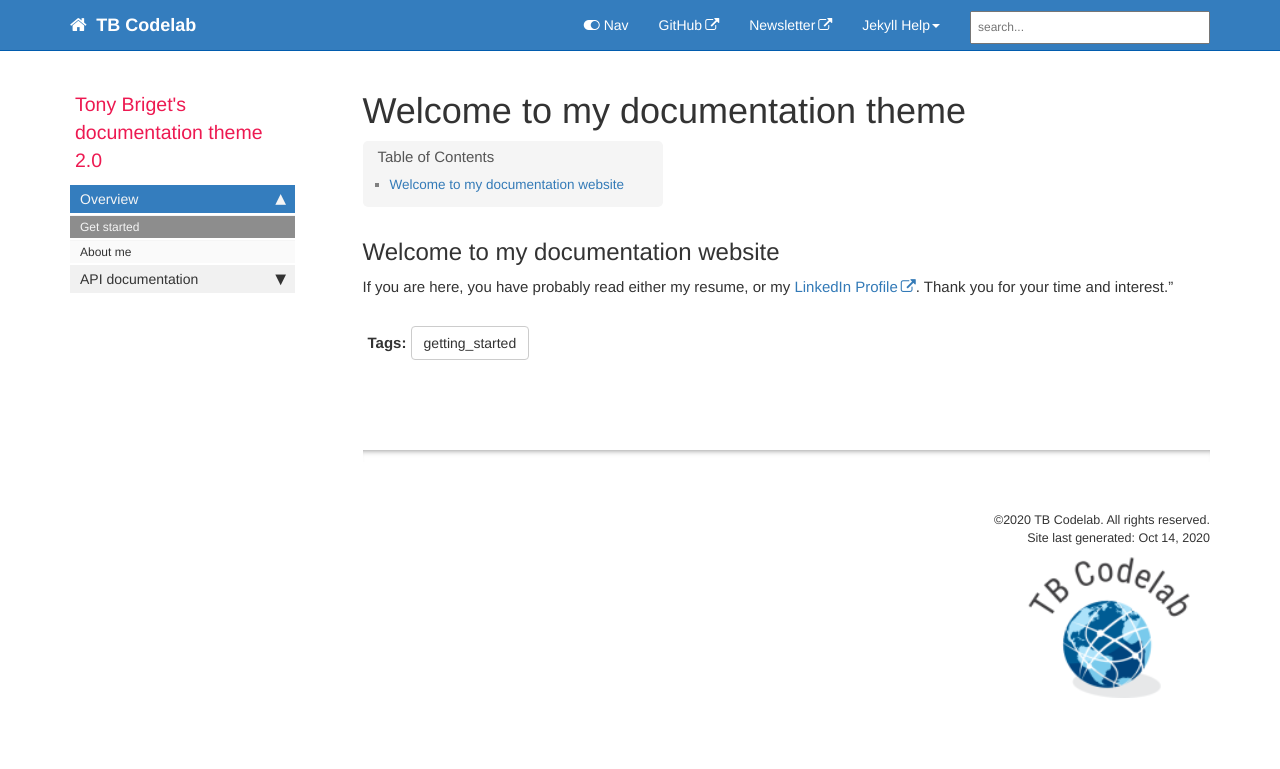
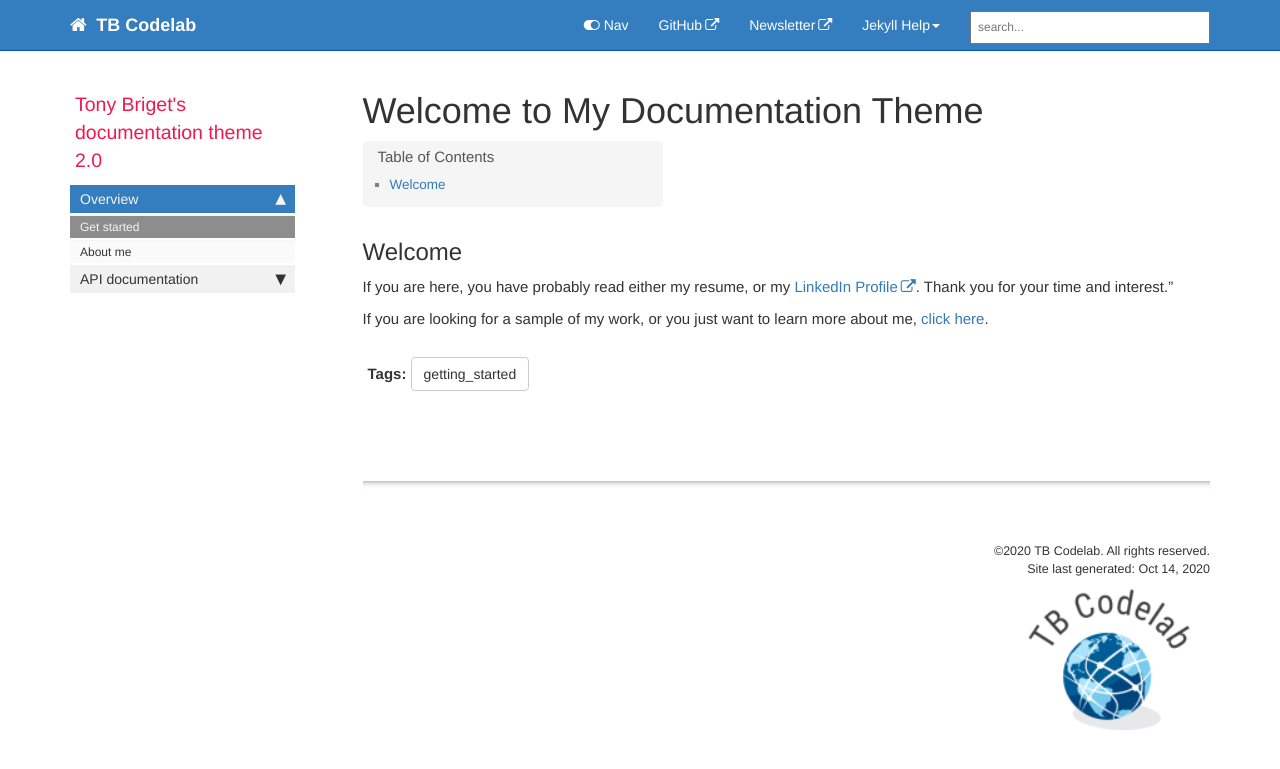
Before and after one commit to TonyBgithub/mydoctheme, a Jekyll site: the page built from index.md, in a window 1280 px wide. Shown: the top 769 px of the page. Built offline with Jekyll 4.4.1, drawn with Linux system fonts in a browser that asks for light colours; comment, search, counter and statistics services are not loaded.

Commit message:
changing homepage

```diff
--- a/index.md
+++ b/index.md
@@ -1,13 +1,15 @@
 ---
-title: "Welcome to my documentation theme"
+title: "Welcome to My Documentation Theme"
 keywords: sample homepage
 tags: [getting_started]
 sidebar: mydoc_sidebar
 permalink: index.html
 ---
 
-## Welcome to my documentation website
+## Welcome
 
 If you are here, you have probably read either my resume, or my <a alt='LinkedIn profile' href='https://www.linkedin.com/in/tony-briget-52640017a/?originalSubdomain=fr'>LinkedIn Profile</a>. Thank you for your time and interest."
 
+If you are looking for a sample of my work, or you just want to learn more about me, [click here][mydoc_about].
+
 {% include links.html %}
```
